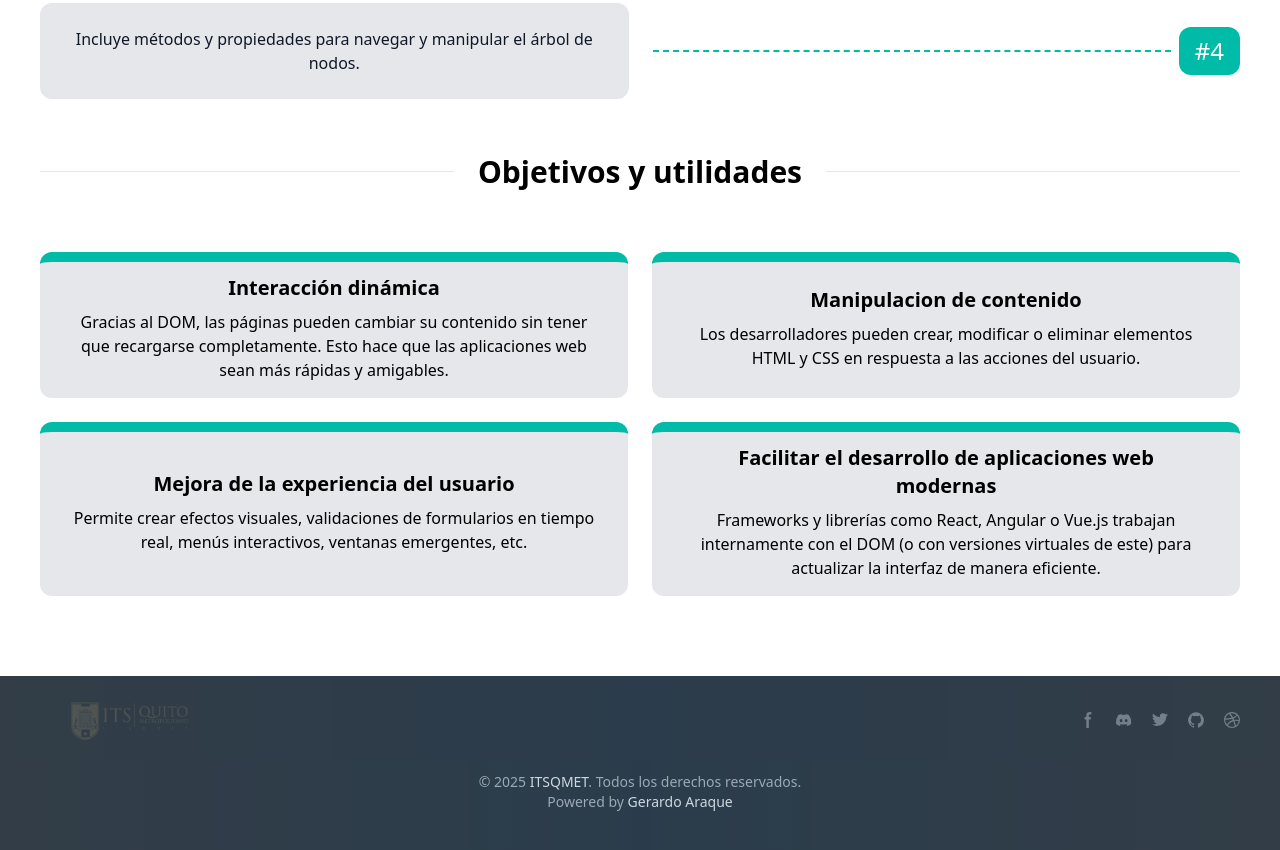
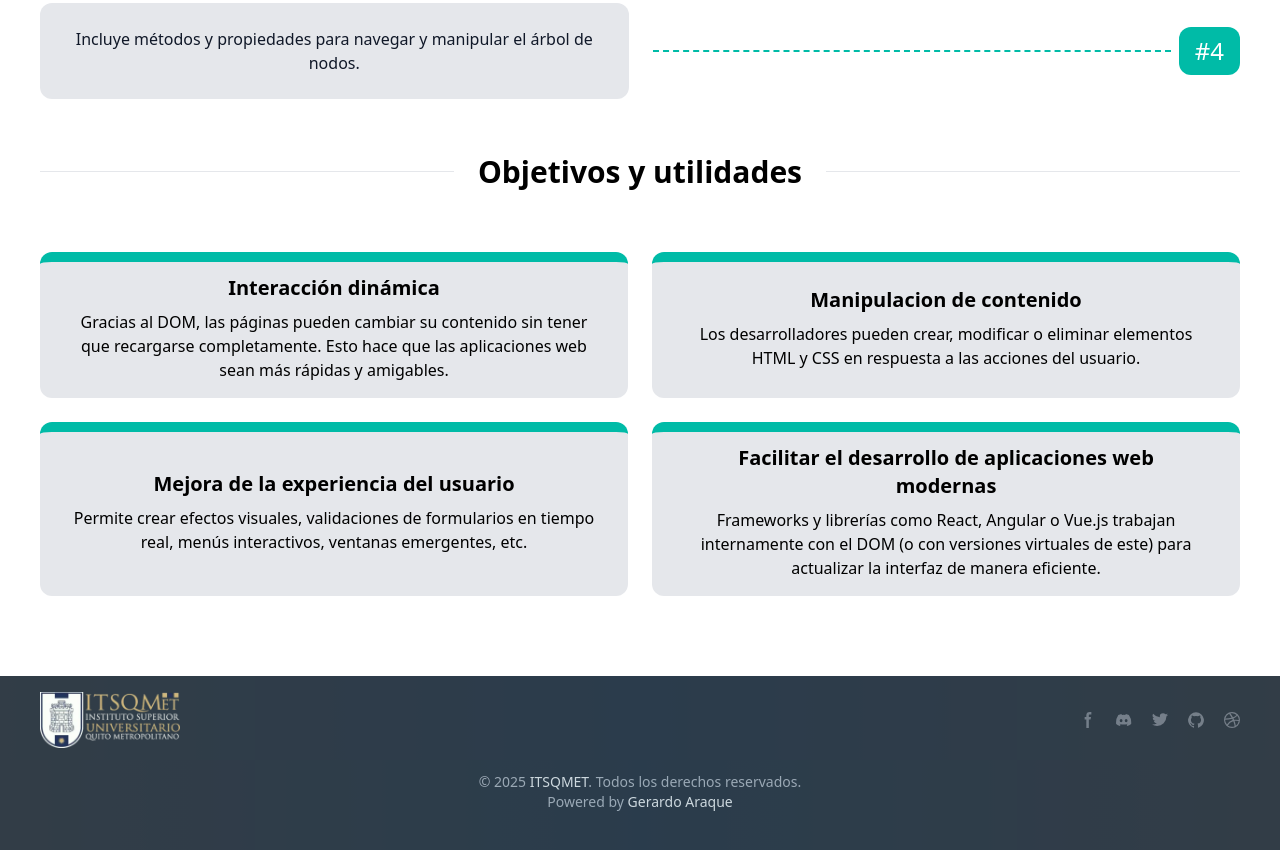
Before and after one commit to proyectos-itsqmet/actividad_autonoma_1, a plain HTML site: page index.html in a window 1280 px wide. Shown: the part 1019-1869 px from the top of the page. Drawn offline with nearby package versions, Linux system fonts and the light colour scheme.

Commit message:
Cambio logo footer

```diff
--- a/index.html
+++ b/index.html
@@ -331,7 +331,7 @@
           <div class="flex flex-col items-center justify-center gap-6">
             <div class="w-full flex items-center justify-between">
               <a href="https://itsqmet.edu.ec/" target="_blank"
-                ><img src="/images/LogoGrisSinFondo.png" alt="" class="h-14"
+                ><img src="/images/cropped-LOGO-del-Instituto-Universitario-Quito-Metropolitano-300x120.webp" alt="" class="h-14"
               /></a>
               <div class="flex mt-4 sm:justify-center sm:mt-0">
                 <a
```
Also changed, not shown: images/cropped-LOGO-del-Instituto-Universitario-Quito-Metropolitano-300x120.webp (added).
